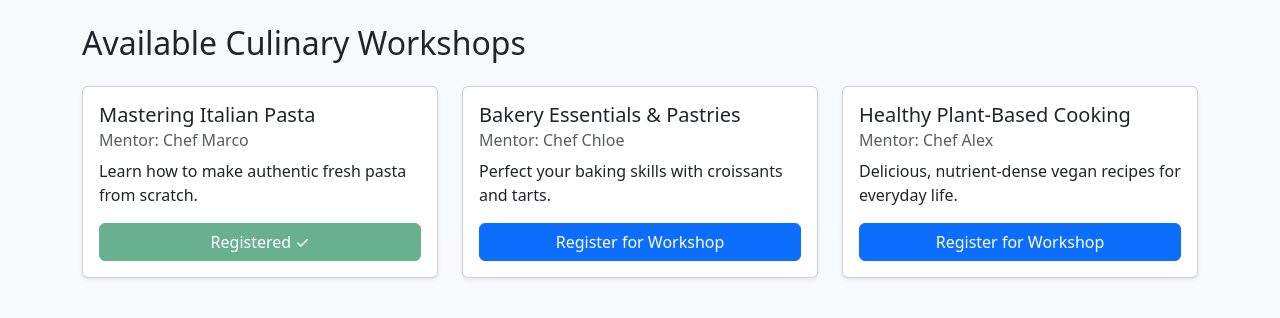
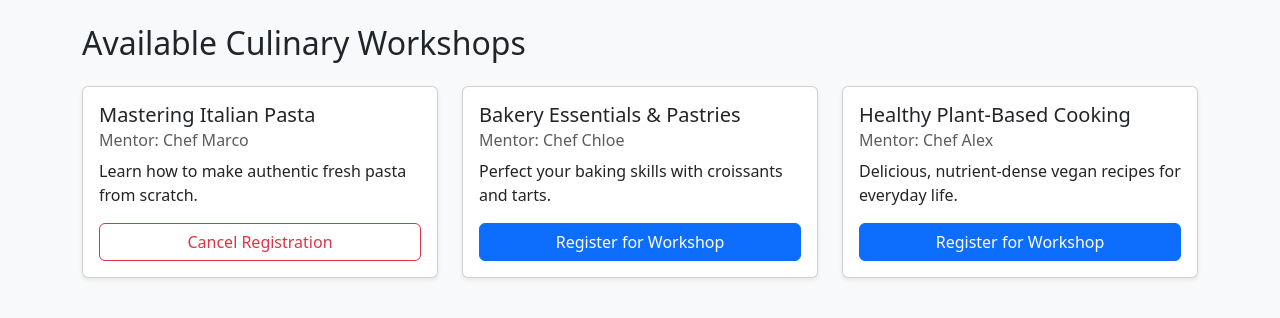
Before and after one commit to subhalakshmisubhi/Coco-s-Recipes, a Flask app: page /courses in a window 1280 px wide. Shown: the part 56-374 px from the top of the page. Run offline with Flask 3, Linux system fonts and the light colour scheme; the visitor is signed in with stand-in values (Sample User, id 1); data comes from the database, SQL or seed files in the repository; tables that the repository leaves empty hold one stand-in row (values such as "Sample post").

Commit message:
Update courses.html

```diff
--- a/templates/courses.html
+++ b/templates/courses.html
@@ -34,7 +34,9 @@
 
                         {% if session.get('user_id') %}
                             {% if course.id in registered_ids %}
-                                <button class="btn btn-success w-100" disabled>Registered ✓</button>
+                                <form action="{{ url_for('unregister_course', course_id=course.id) }}" method="POST">
+                                    <button type="submit" class="btn btn-outline-danger w-100">Cancel Registration</button>
+                                </form>
                             {% else %}
                                 <form action="{{ url_for('register_course', course_id=course.id) }}" method="POST">
                                     <button type="submit" class="btn btn-primary w-100">Register for Workshop</button>
```
